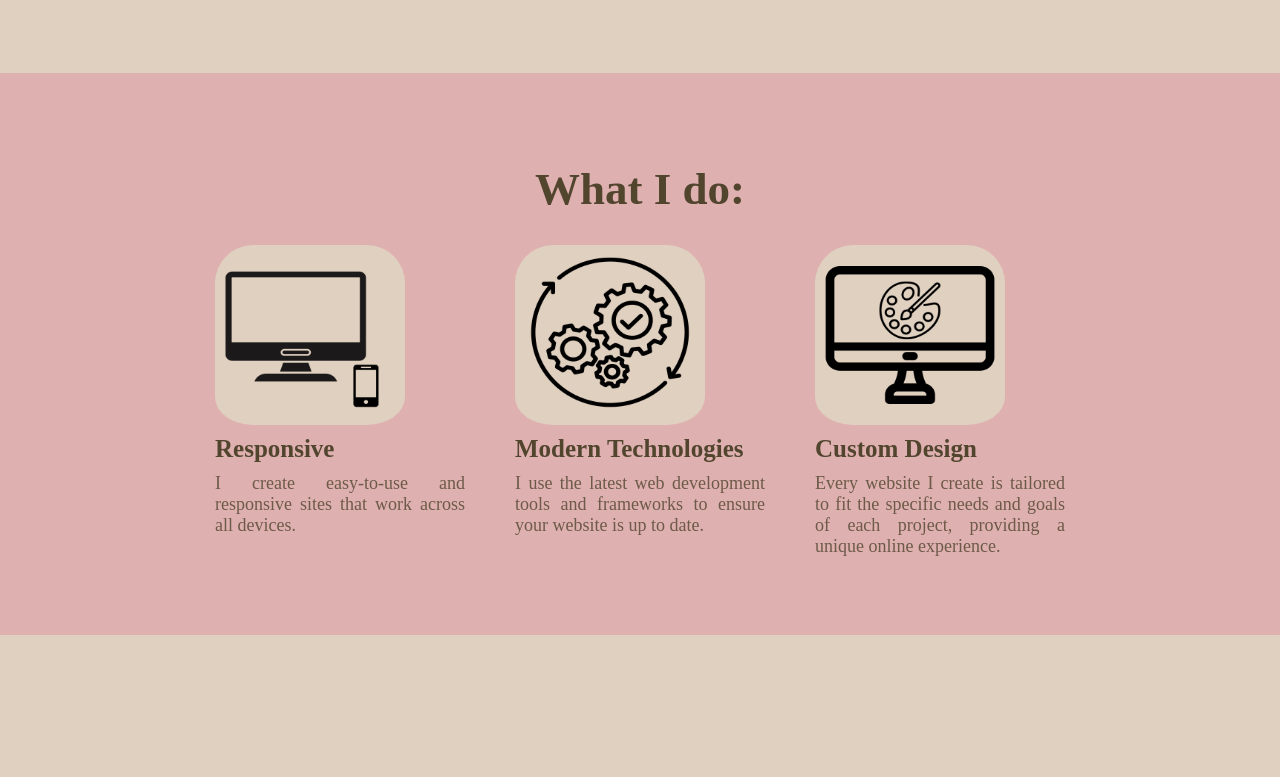
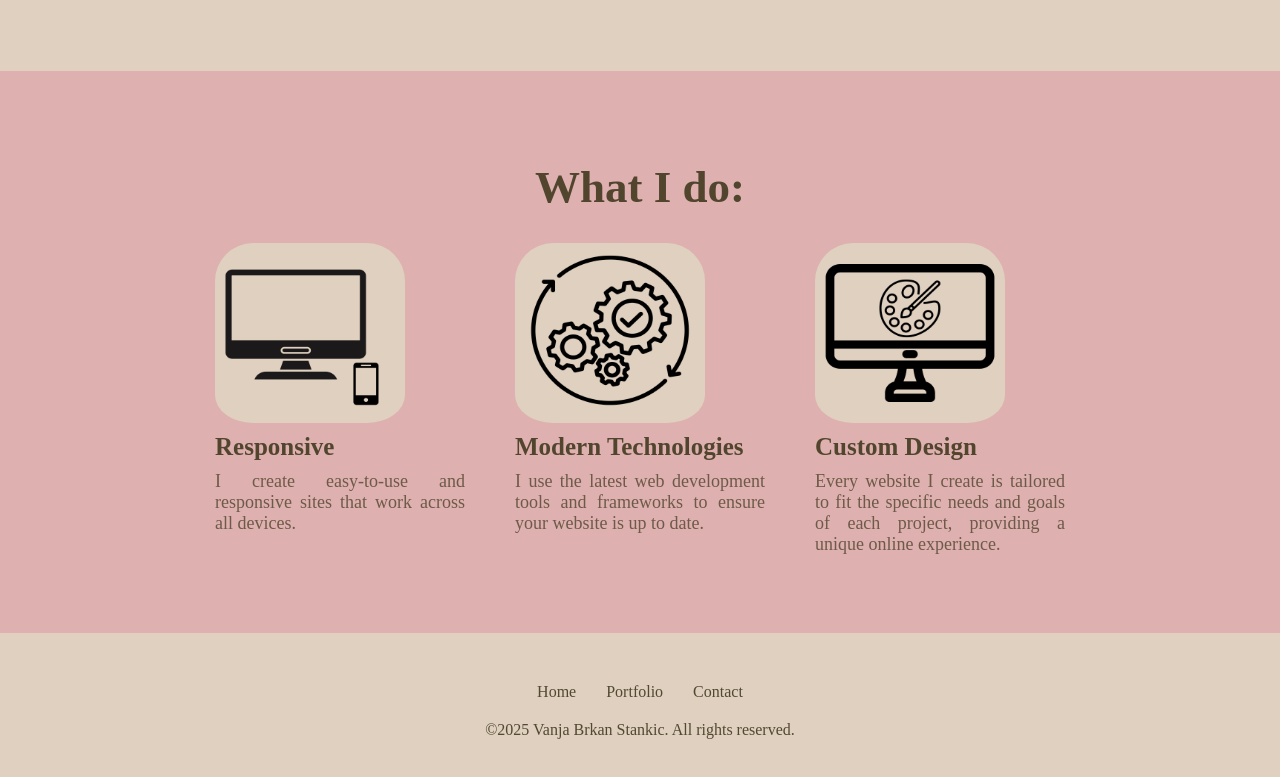
Before and after one commit to vanjabrkan/Portfolio, a React (Vite) app: page / in a window 1280 px wide. Shown: the part 599-1376 px from the top of the page. Before the commit the page ends 1234 px from the top, so only its background shows below. Built offline with nearby package versions, Linux system fonts and the light colour scheme.

Commit message:
Add footer section

```diff
--- a/src/App.jsx
+++ b/src/App.jsx
@@ -2,6 +2,7 @@ import "./App.css";
 import Navbar from "./components/Navbar/Navbar";
 import HeroArea from "./components/HeroArea/HeroArea";
 import FeatureArea from "./components/FeatureArea/FeatureArea";
+import Footer from "./components/Footer/Footer";
 
 function App() {
   return (
@@ -9,6 +10,7 @@ function App() {
       <Navbar />
       <HeroArea />
       <FeatureArea />
+      <Footer />
     </div>
   );
 }
--- /dev/null
+++ b/src/components/Footer/Footer.jsx
@@ -0,0 +1,26 @@
+import React from 'react';
+import './footer.css';
+
+function Footer ()  {
+  return (
+    <div className='FooterAreaRoot'>
+   <FooterLinks />
+      <div className='FooterText'>©2025 Vanja Brkan Stankic. All rights reserved.</div>
+    </div>
+  )
+}
+
+export default Footer
+
+function FooterLinks() {
+  const menuItems = ["Home", "Portfolio", "Contact"];
+  return (
+    <div className="FooterLinksRootConteiner">
+      {menuItems.map((menuItem, index) => (
+        <div key={index} className="singleMenuItem">
+          {menuItem}
+        </div>
+      ))}
+    </div>
+  );
+}
--- /dev/null
+++ b/src/components/Footer/footer.css
@@ -0,0 +1,12 @@
+.FooterLinksRootConteiner {
+  display: flex;
+  justify-content: center;
+  padding: 20px;
+  gap: 30px;
+  padding-top: 50px;
+}
+
+.FooterText {
+    text-align: center;
+    padding-bottom: 50px;
+}
--- a/src/components/Navbar/navbar.css
+++ b/src/components/Navbar/navbar.css
@@ -3,7 +3,6 @@
   display: flex;
   justify-content: space-between;
   padding: 30px;
-  border: 1px solid gray;
 }
 
 /* Logo Styling */
```
